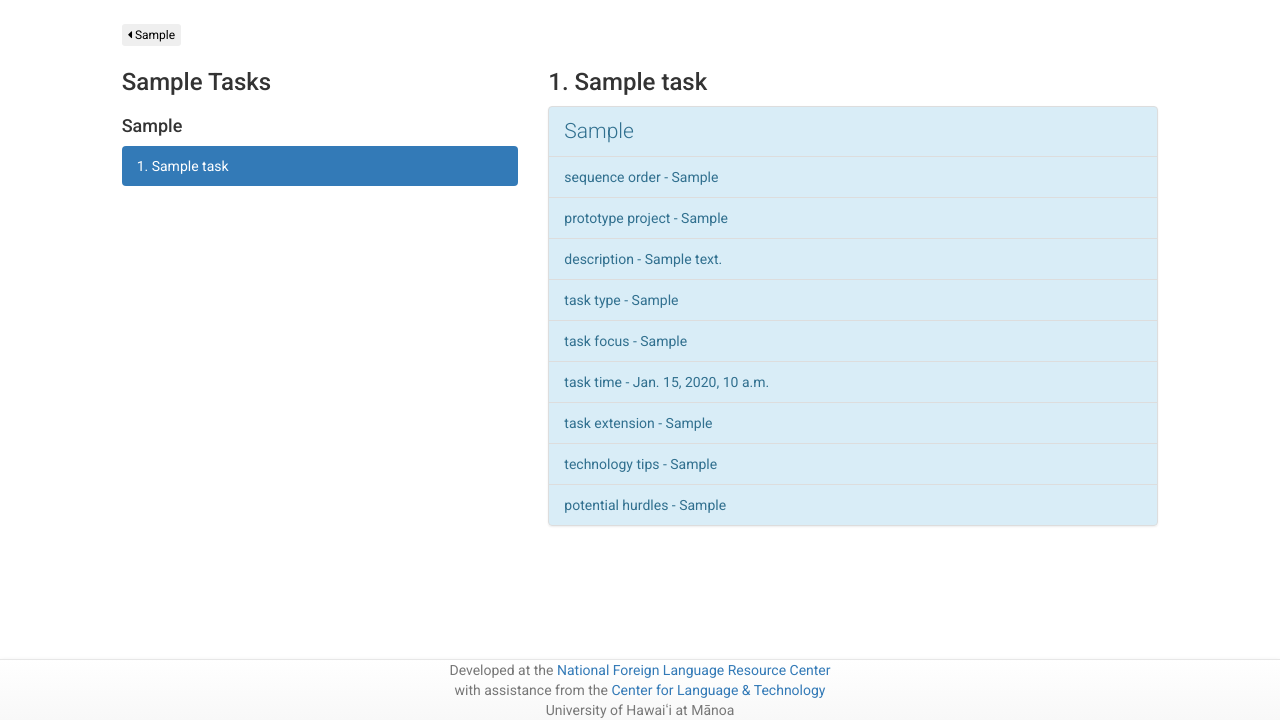
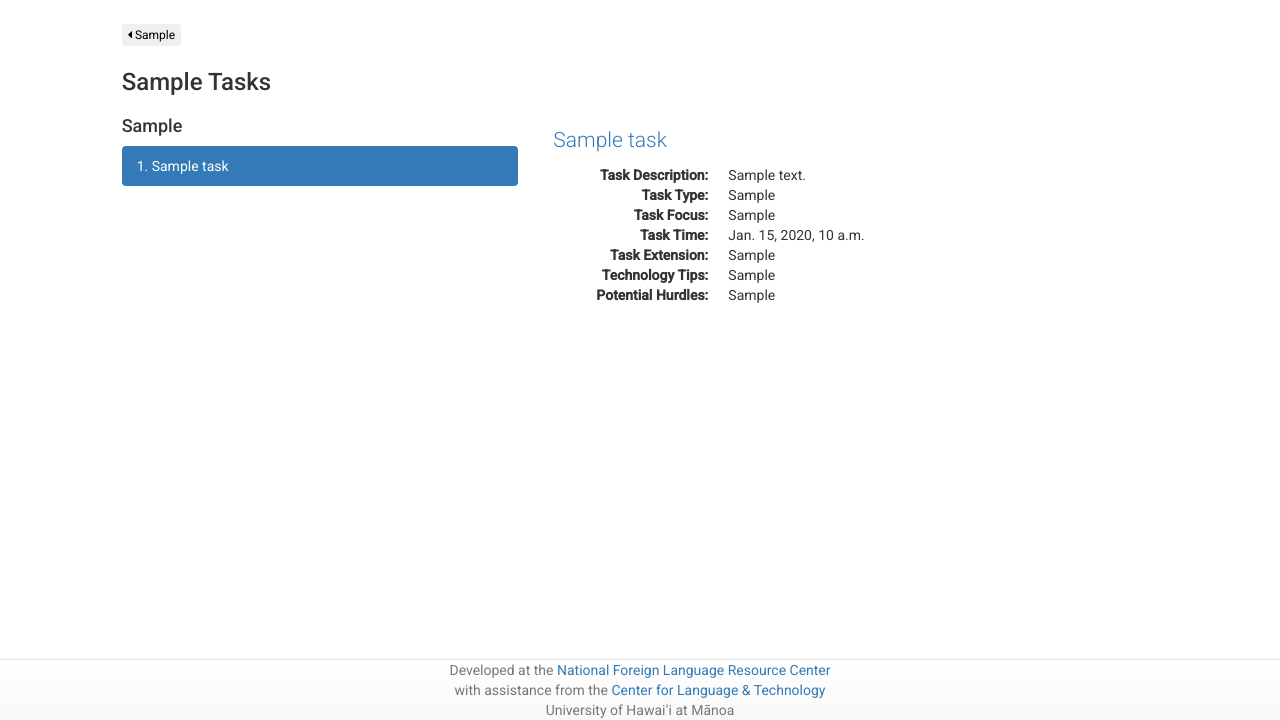
Before and after one commit to llcit/nflrc-pbllrepo-dev, a Django app: template templates/task_detail.html in a window 1280 px wide. Shown: the part 80-800 px from the top of the page. Run offline with Django 3.2, Linux system fonts and the light colour scheme; the template is opened without the code that fills it: most values are stand-ins (such as "Sample title", 1, 10 or a date in 2020); some libraries are stand-ins or nearby versions.

Commit message:
layout changes added affix class to task detail and relayout prototype info

```diff
--- a/templates/task_detail.html
+++ b/templates/task_detail.html
@@ -7,14 +7,16 @@
 <div class="row">
     <div class="col-md-10 col-md-offset-1">
         <a href="{% url 'view_prototype' prototype_project.id %}" class="static_a_display lead"> <button class="btn btn-xs"> <i class="fa fa-caret-left"></i> {{ prototype_project }}</button></a>
-    </div>
-
-    <div class="col-sm-4 col-sm-offset-1 block-center " role="tabpanel">
         <h3>{{ prototype_project }} Tasks
             {% if user == prototype_project.creator %}
             <a href="{% url 'create_task' prototype_project.id %}"><button id="addbtn" class="btn btn-xs btn-success"><i class="fa fa-plus"></i> add a task </button></a>
             {% endif %}
         </h3>
+    </div>
+</div>
+<div class="row">
+    <div class="col-sm-4 col-sm-offset-1 block-center" role="tabpanel">
+
         <ul class="nav nav-pills nav-stacked">
         {% for i in task_list %}
             {% ifchanged i.get_task_category_display %}
@@ -38,8 +40,8 @@
 
 
         {% for i in task_list %}
-        <div id="task_detail_{{i.id}}" class="tab-pane {% if i.id == project_task.id %}active{% endif %}" role="tabpanel">
-            <h3>{{ forloop.counter }}. {{ i.title }}
+        <div id="task_detail_{{i.id}}" class="affix tab-pane {% if i.id == project_task.id %}active{% endif %}" role="tabpanel"  >
+            <h3>
                 {% if user == i.prototype_project.creator %}
                 <a href="{% url 'update_task' i.prototype_project.id i.id %}" class="static_a_display">
                     <button class="btn btn-xs"><i class="fa fa-pencil"></i> edit</button>
@@ -51,18 +53,16 @@
                 {% endif %}
             </h3>
 
-            <ul class="list-group">
-                <li class="list-group-item list-group-item-info lead">{{ i.get_task_category_display }} </li>
-                <li class="list-group-item list-group-item-info">sequence order - {{ i.sequence_order }} </li>
-                <li class="list-group-item list-group-item-info">prototype project - {{ i.prototype_project }} </li>
-                <li class="list-group-item list-group-item-info">description - {{ i.description|safe }} </li>
-                <li class="list-group-item list-group-item-info">task type - {{ i.task_type }} </li>
-                <li class="list-group-item list-group-item-info">task focus - {{ i.task_focus }} </li>
-                <li class="list-group-item list-group-item-info">task time - {{ i.task_time }} </li>
-                <li class="list-group-item list-group-item-info">task extension - {{ i. }} </li>
-                <li class="list-group-item list-group-item-info">technology tips - {{ i.technology_tips }} </li>
-                <li class="list-group-item list-group-item-info">potential hurdles - {{ i.potential_hurdles }} </li>
-            </ul>
+            {% if i.title %}<p><span class="lead text-primary" style="padding: 5px">{{ i.title }}</span></p>{% endif %}
+            <dl class="dl-horizontal">
+                {% if i.description|safe %}<dt>Task Description:</dt><dd> {{ i.description|safe }} </dd>{% endif %}
+                {% if i.task_type %}<dt>Task Type:</dt> <dd>{{ i.task_type }} </dd>{% endif %}
+                {% if i.task_focus %}<dt>Task Focus:</dt> <dd>{{ i.task_focus|safe }} </dd>{% endif %}
+                {% if i.task_time %}<dt>Task Time:</dt> <dd>{{ i.task_time }} </dd>{% endif %}
+                {% if i.task_extensions %}<dt>Task Extension:</dt> <dd>{{ i.task_extensions|safe }} </dd>{% endif %}
+                {% if i.technology_tips %}<dt>Technology Tips:</dt> <dd>{{ i.technology_tips|safe }} </dd>{% endif %}
+                {% if i.potential_hurdles %}<dt>Potential Hurdles:</dt> <dd>{{ i.potential_hurdles|safe }} </dd>{% endif %}
+            </dl>
         </div>
         {% endfor %}
 
```
Also changed, not shown: templates/project_prototype_detail.html (+4 -4 lines).
